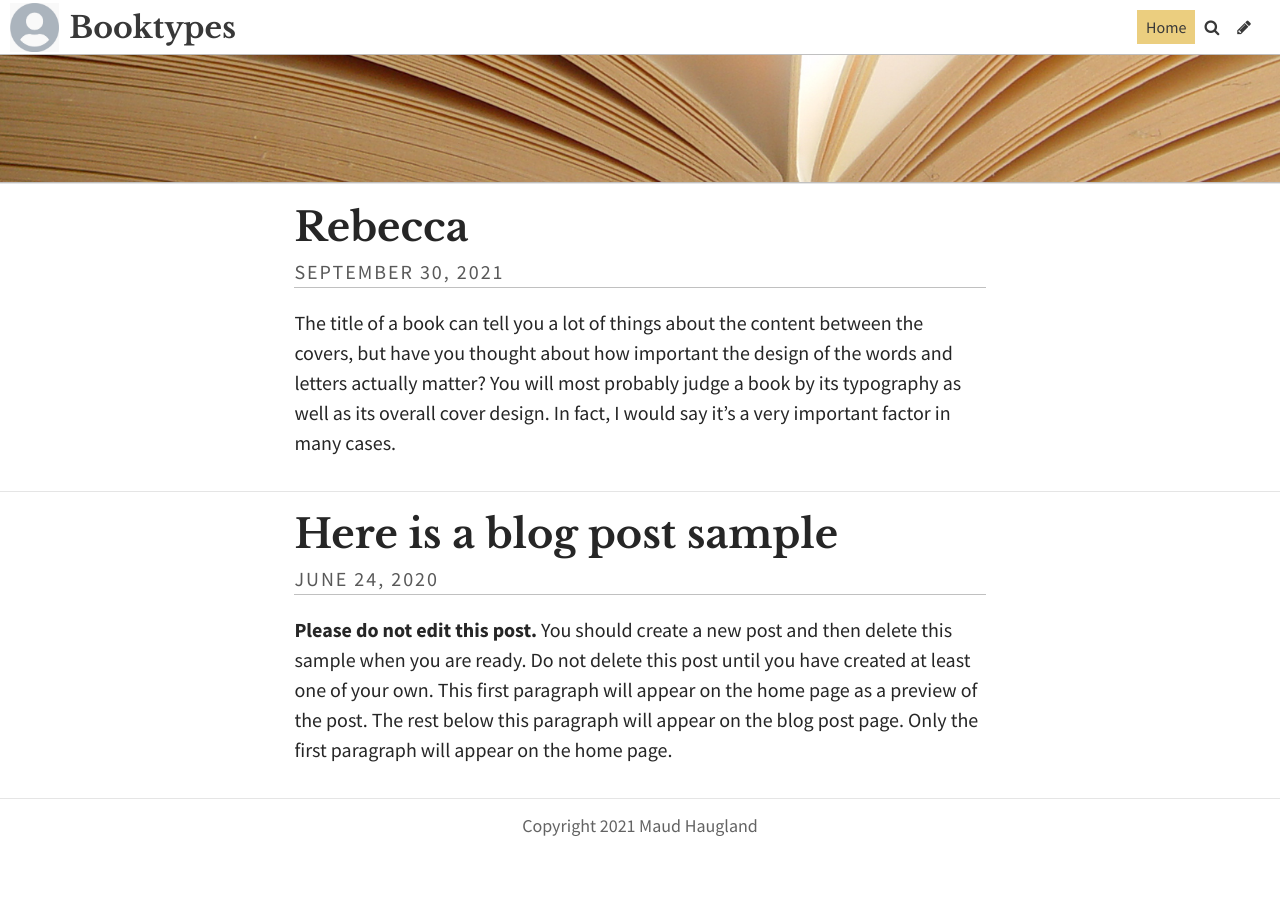
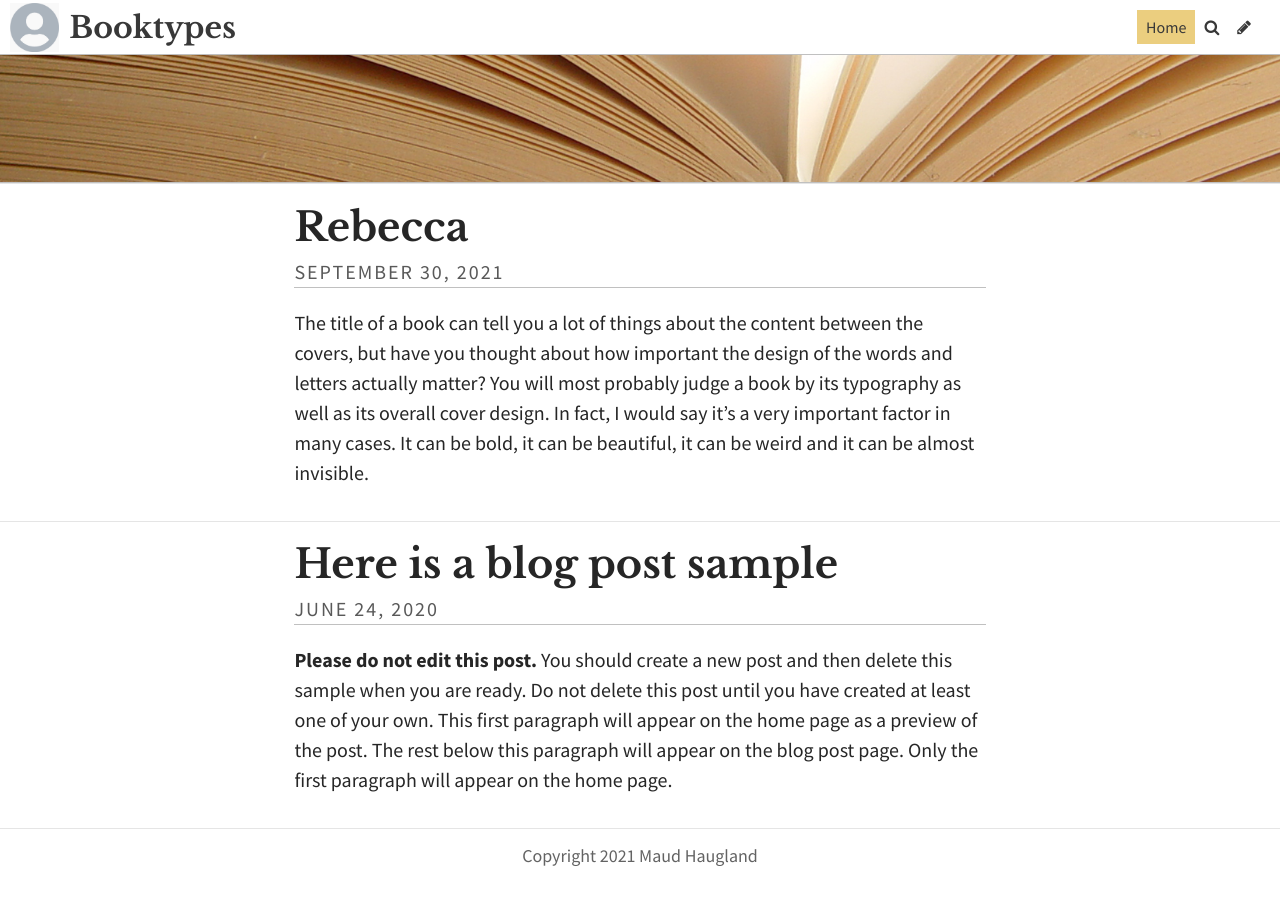
Before and after one commit to maudhaugland/booktypes, a Jekyll site: the page built from index.html, in a window 1280 px wide and 900 px high, scrolled down 512 px. Built offline with Jekyll 4.4.1, drawn with Linux system fonts in a browser that asks for light colours; some web fonts are replaced; the list of posts is cut into pages by our own code; before the commit the page ends 1382 px from its top, so only the background shows below that.

Commit message:
Update Post “2021-09-27-fantastical-titles”

```diff
--- a/_posts/2021-09-27-fantastical-titles.md
+++ b/_posts/2021-09-27-fantastical-titles.md
@@ -11,7 +11,7 @@ tags:
   - Publishing
   - Design
 ---
-The title of a book can tell you a lot of things about the content between the covers, but have you thought about how important the design of the words and letters actually matter? You will most probably judge a book by its typography as well as its overall cover design. In fact, I would say it's a very important factor in many cases.
+The title of a book can tell you a lot of things about the content between the covers, but have you thought about how important the design of the words and letters actually matter? You will most probably judge a book by its typography as well as its overall cover design. In fact, I would say it's a very important factor in many cases. It can be bold, it can be beautiful, it can be weird and it can be almost invisible.
 
 Heading
 
```
